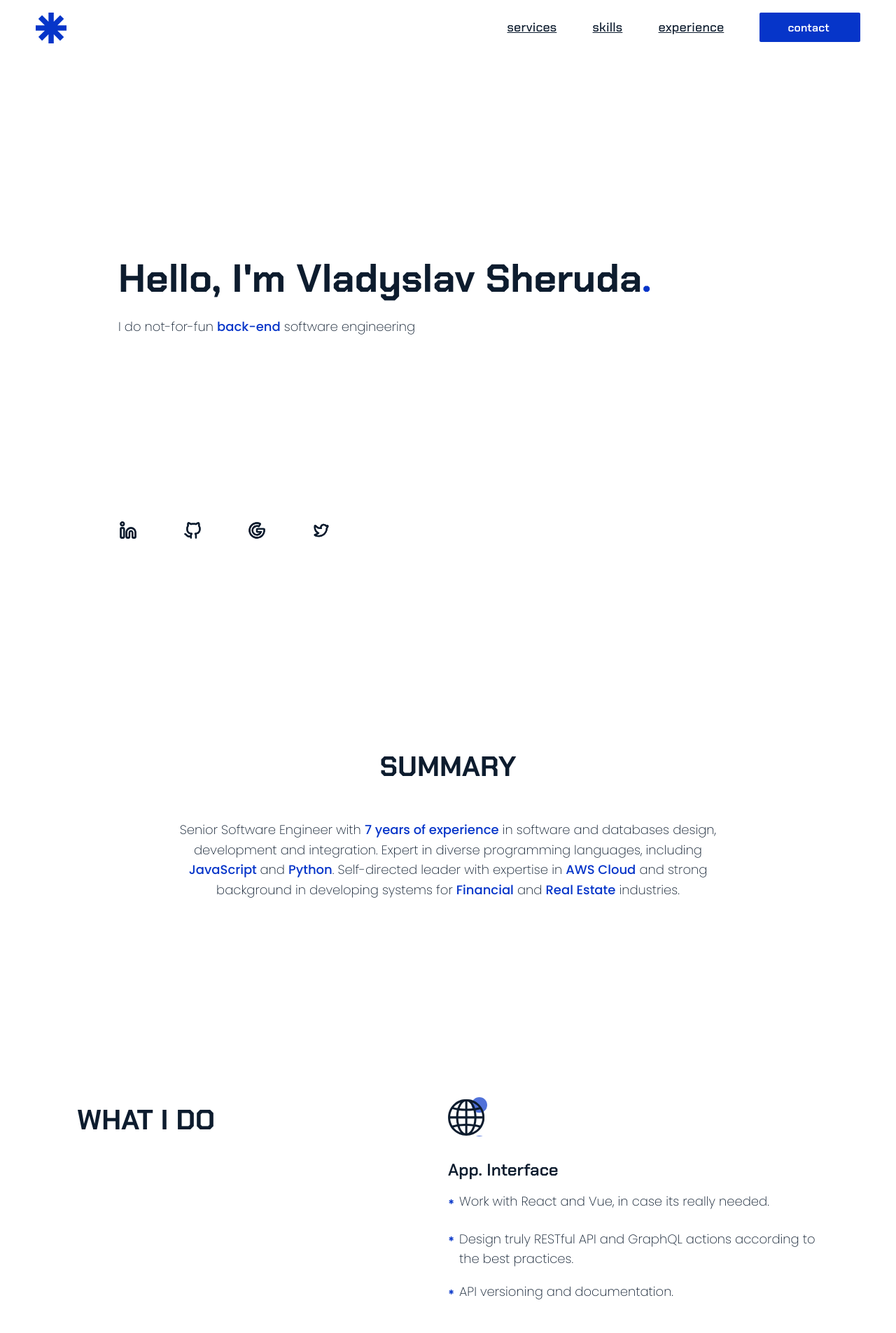
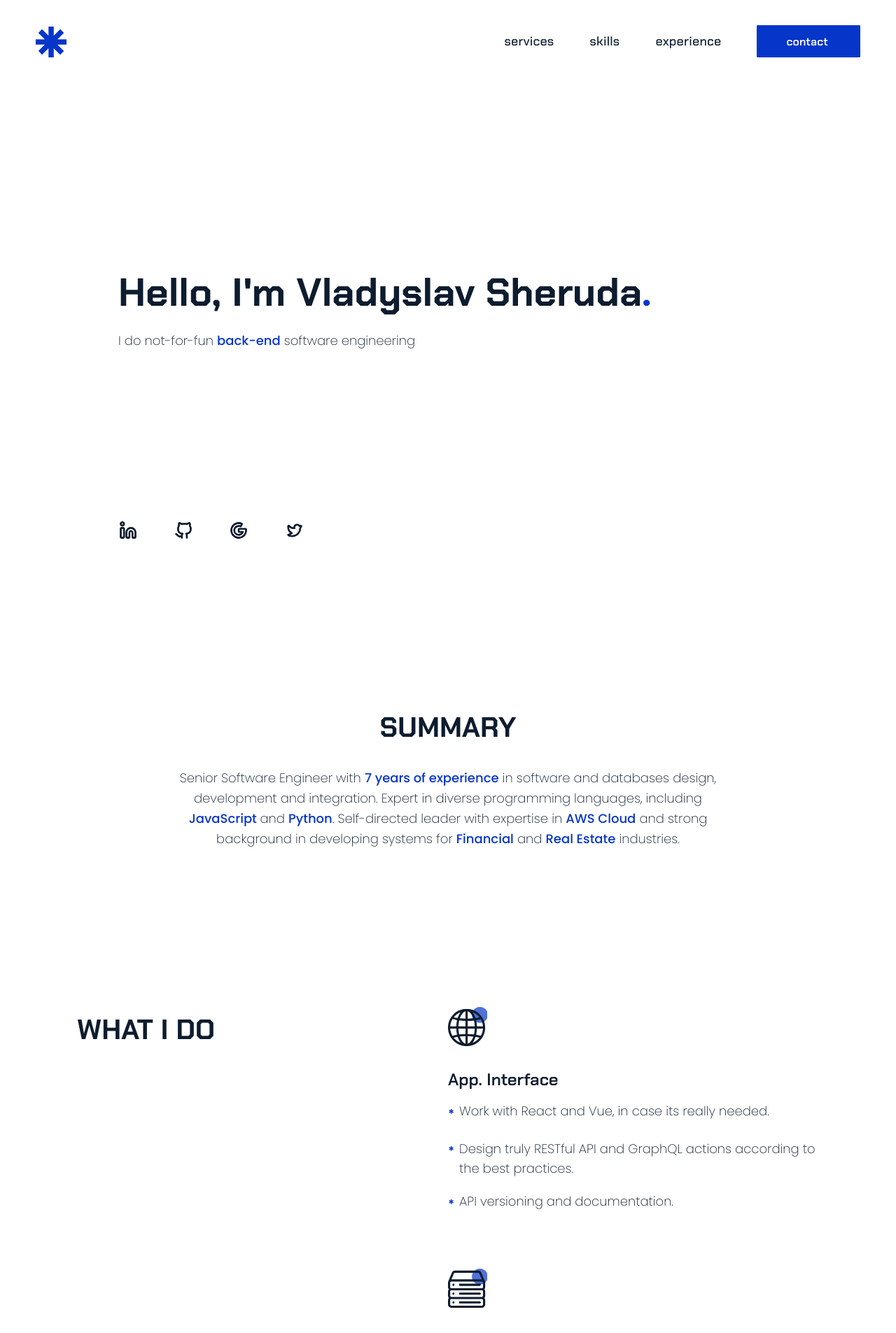
Before and after one commit to schermannj/com-sheruda-vladyslav, a React (Create React App) app: page / in a window 1280 px wide. Shown: the top 1905 px of the page at 70% size. Built offline with nearby package versions, Linux system fonts and the light colour scheme.

Commit message:
Cleanup styles

```diff
--- a/src/Components/AnchorButton/AnchorButton.css
+++ b/src/Components/AnchorButton/AnchorButton.css
@@ -1,4 +1,4 @@
-.anchor-button {
+a.anchor-button {
     text-decoration: none;
     padding: 11px 44px 10px 40px;
     background: #0635C9;
@@ -6,4 +6,11 @@
     font-weight: 600;
     font-size: 1em;
     color: #FFFFFF;
+    border: 2px solid #0635C9;
 }
+
+
+a.anchor-button:hover {
+    background-color: #FFFFFF;
+    color: #0635C9;
+}
--- a/src/Components/AnchorLink/AnchorLink.css
+++ b/src/Components/AnchorLink/AnchorLink.css
@@ -1,6 +1,13 @@
-.anchor-link {
+a.anchor-link {
     font-size: 1.125em;
     margin-right: 4vw;
+    border: none;
+    text-decoration: none;
+}
+
+a.anchor-link:hover {
+    color: #0635C9;
+    border-bottom: 2px solid #0635C9;
 }
 
 
--- a/src/Components/Skill/Skill.css
+++ b/src/Components/Skill/Skill.css
@@ -1,6 +1,6 @@
 .skill {
     width: 25%;
-    margin-bottom: 7%;
+    margin-bottom: min(56px, 4em);
 }
 
 .skill h3.title {
--- a/src/Containers/Experience/Experience.css
+++ b/src/Containers/Experience/Experience.css
@@ -1,11 +1,15 @@
 .experience-container {
     display: flex;
     flex-direction: column;
-    padding-bottom: 15%;
+    padding-bottom: min(180px, 20%);
+}
+
+.experience-container h2.title {
+    margin: 0;
 }
 
 .experience-container .content {
-    padding-top: 10%;
+    padding-top: min(64px, 10%);
     flex-direction: row;
     flex-wrap: wrap;
     display: flex;
--- a/src/Containers/Footer/Footer.css
+++ b/src/Containers/Footer/Footer.css
@@ -34,6 +34,12 @@
     max-width: 100px;
     margin-top: 5vh;
     display: inline-block;
+    border: 2px solid #FFFFFF;
+}
+
+.footer-container > .content .left .anchor-button:hover {
+    background-color: #0635C9;
+    color: #FFFFFF;
 }
 
 .footer-container > .divider {
--- a/src/Containers/Hero/Hero.css
+++ b/src/Containers/Hero/Hero.css
@@ -13,7 +13,7 @@
 }
 
 .header {
-    height: 10%;
+    height: 15%;
     display: flex;
     flex-direction: row;
     justify-content: flex-end;
@@ -28,7 +28,7 @@
 }
 
 .hero-container .content {
-    height: 80%;
+    height: 75%;
     display: flex;
     flex-direction: column;
     justify-content: center;
@@ -41,7 +41,7 @@
 }
 
 .hero-footer.links > a {
-    margin-right: 5vw;
+    margin-right: 4vw;
 }
 
 .hero-container .content .title {
--- a/src/Containers/Services/Services.css
+++ b/src/Containers/Services/Services.css
@@ -2,7 +2,7 @@
     display: flex;
     flex-direction: row;
     flex-wrap: wrap;
-    padding-bottom: 15%;
+    padding-bottom: min(180px, 20%);
 }
 
 .services-container .do-block {
--- a/src/Containers/Skills/Skills.css
+++ b/src/Containers/Skills/Skills.css
@@ -2,7 +2,11 @@
     text-align: center;
     display: flex;
     flex-direction: column;
-    padding-bottom: 15%;
+    padding-bottom: min(180px, 20%);
+}
+
+.skills-container h2.title {
+    margin: 0;
 }
 
 .skills-container .content {
@@ -11,5 +15,5 @@
     flex-wrap: wrap;
     width: 80%;
     align-self: center;
-    padding-top: 7%;
+    padding-top: min(64px, 20%);
 }
--- a/src/Containers/Summary/Summary.css
+++ b/src/Containers/Summary/Summary.css
@@ -1,7 +1,7 @@
 .summary-container {
     height: auto;
     width: 100%;
-    padding: min(380px, 20%) 0 min(380px, 20%) 0;
+    padding: min(180px, 20%) 0 min(180px, 20%) 0;
     display: flex;
     flex-direction: column;
     justify-content: center;
@@ -13,4 +13,5 @@
     width: 70%;
     max-width: 900px;
     min-width: 327px;
+    margin-top: 0;
 }
--- a/src/Styles/Icons.css
+++ b/src/Styles/Icons.css
@@ -8,7 +8,7 @@
 
 .img-icon {
     display: inline-block;
-    background-size: contain;
+    background-size: cover;
     width: 56px;
     height: 56px;
 }
```
